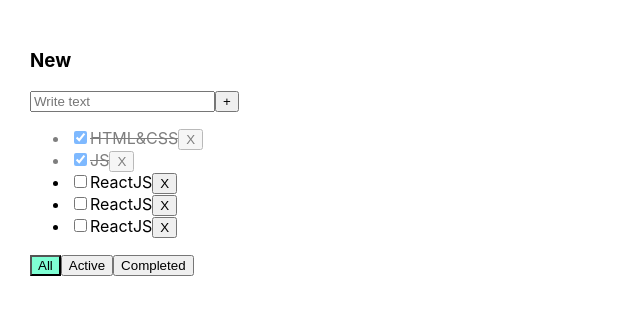
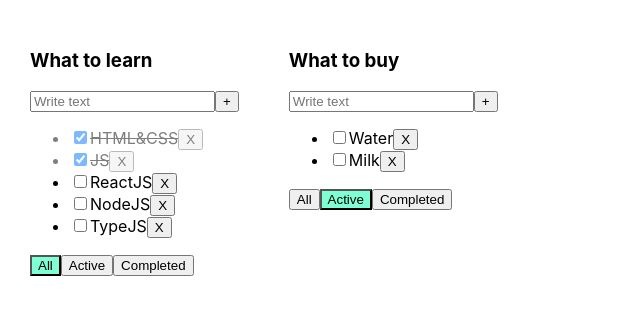
Before and after one commit to viketvova/TodoList-with-Typescript, a React (Create React App) app: page / in a window 1280 px wide. Shown: the top 314 px of the page, without its empty margins (0-640 px from the left). Built offline with nearby package versions, Linux system fonts and the light colour scheme.

Commit message:
Many todolists (Associative arrays)

```diff
--- a/src/App.tsx
+++ b/src/App.tsx
@@ -1,61 +1,92 @@
 import React, { useState } from "react";
 import "./App.css";
-import { Todolist } from "./Todolist";
+import { TaskType, Todolist } from "./Todolist";
 import { v1 } from "uuid";
 
 export type FilterValueType = "All" | "Active" | "Completed";
+export type TasksType = {
+  [id: string]: Array<TaskType>;
+};
+type TodolistsType = { id: string; title: string; filter: FilterValueType };
 
 function App() {
-  let [filter, setFilter] = useState<FilterValueType>("All");
-  let [tasks, setTasks] = useState([
+  let todolistId1 = v1();
+  let todolistId2 = v1();
+
+  let [todolists, setTodolists] = useState<Array<TodolistsType>>([
+    { id: todolistId1, title: "What to learn", filter: "All" },
+    { id: todolistId2, title: "What to buy", filter: "Active" },
+  ]);
+  let [tasks, setTasks] = useState<TasksType>({
+    [todolistId1]: [
       { id: v1(), title: "HTML&CSS", isDone: true },
       { id: v1(), title: "JS", isDone: true },
       { id: v1(), title: "ReactJS", isDone: false },
-    { id: v1(), title: "ReactJS", isDone: false },
-    { id: v1(), title: "ReactJS", isDone: false },
-  ]);
+      { id: v1(), title: "NodeJS", isDone: false },
+      { id: v1(), title: "TypeJS", isDone: false },
+    ],
+    [todolistId2]: [
+      { id: v1(), title: "Book", isDone: true },
+      { id: v1(), title: "Soap", isDone: true },
+      { id: v1(), title: "Water", isDone: false },
+      { id: v1(), title: "Milk", isDone: false },
+    ],
+  });
 
-  function addTask(title: string) {
-    if (title !== "") {
+  function addTask(title: string, todolistId: string) {
     let newTask = { id: v1(), title: title, isDone: false };
-      setTasks([newTask, ...tasks]);
-    }
+    let todolistTasks = tasks[todolistId];
+    tasks[todolistId] = [newTask, ...todolistTasks];
+    setTasks({ ...tasks });
   }
 
-  function removeTask(id: string) {
-    setTasks(tasks.filter((el) => el.id !== id));
+  function removeTask(id: string, todolistId: string) {
+    let newTodolistTasks = tasks[todolistId].filter((el) => el.id !== id);
+    tasks[todolistId] = newTodolistTasks;
+    setTasks({ ...tasks });
   }
 
-  function changeFilter(filter: "All" | "Active" | "Completed") {
-    setFilter(filter);
+  function changeFilter(filter: FilterValueType, id: string) {
+    todolists.map((el) => {
+      return el.id === id ? (el.filter = filter) : el.filter;
+    });
+    setTodolists([...todolists]);
   }
 
-  function changeCheckbox(id: any) {
+  function changeCheckbox(id: any, todolistId: string) {
     let newTasks = tasks;
-    newTasks.map((el) => (el.id === id ? (el.isDone = !el.isDone) : el.isDone));
-    setTasks([...newTasks]);
-  }
-
-  let todolistTasks = tasks;
-  if (filter === "Active") {
-    todolistTasks = tasks.filter((el) => !el.isDone);
-  }
-  if (filter === "Completed") {
-    todolistTasks = tasks.filter((el) => el.isDone);
+    newTasks[todolistId].map((el) =>
+      el.id === id ? (el.isDone = !el.isDone) : el.isDone
+    );
+    setTasks({ ...newTasks });
   }
 
   return (
     <div className="App">
+      {todolists.map((el) => {
+        let todolistTasks = tasks[el.id];
+        let tasksForTodolist = todolistTasks;
+        if (el.filter === "Active") {
+          tasksForTodolist = todolistTasks.filter((el) => !el.isDone);
+        }
+        if (el.filter === "Completed") {
+          tasksForTodolist = todolistTasks.filter((el) => el.isDone);
+        }
+        return (
           <Todolist
-        title="New"
+            key={el.id}
+            id={el.id}
+            title={el.title}
             placeholder="Write text"
-        tasks={todolistTasks}
+            tasks={tasksForTodolist}
             removeTask={removeTask}
             changeFilter={changeFilter}
             addTask={addTask}
             changeCheckbox={changeCheckbox}
-        filter={filter}
+            filter={el.filter}
           />
+        );
+      })}
     </div>
   );
 }
--- a/src/Todolist.tsx
+++ b/src/Todolist.tsx
@@ -1,19 +1,20 @@
 import React, { ChangeEvent, KeyboardEvent, useState } from "react";
 import { FilterValueType } from "./App";
 
-type TasksType = {
+export type TaskType = {
   id: string;
   title: string;
   isDone: boolean;
 };
 type PropsType = {
+  id: string;
   title: string;
   placeholder: string;
-  tasks: Array<TasksType>;
-  removeTask: (id: string) => void;
-  changeFilter: (filter: FilterValueType) => void;
-  addTask: (title: string) => void;
-  changeCheckbox: (id: string) => void;
+  tasks: TaskType[];
+  removeTask: (id: string, todolistId: string) => void;
+  changeFilter: (filter: FilterValueType, id: string) => void;
+  addTask: (title: string, id: string) => void;
+  changeCheckbox: (id: string, todolistId: string) => void;
   filter: FilterValueType;
 };
 
@@ -30,7 +31,7 @@ export function Todolist(props: PropsType) {
   }
   function addTaskButton() {
     if (input.trim() !== "") {
-      props.addTask(input.trim());
+      props.addTask(input.trim(), props.id);
       setInput("");
     } else {
       setError(true);
@@ -43,13 +44,13 @@ export function Todolist(props: PropsType) {
   }
 
   function onAllButtonClick() {
-    props.changeFilter("All");
+    props.changeFilter("All", props.id);
   }
   function onActiveButtonClick() {
-    props.changeFilter("Active");
+    props.changeFilter("Active", props.id);
   }
   function onCompletedButtonClick() {
-    props.changeFilter("Completed");
+    props.changeFilter("Completed", props.id);
   }
   return (
     <div>
@@ -70,10 +71,10 @@ export function Todolist(props: PropsType) {
       <ul>
         {props.tasks.map((task) => {
           function removeTask() {
-            props.removeTask(task.id);
+            props.removeTask(task.id, props.id);
           }
           function changeCheckbox() {
-            props.changeCheckbox(task.id);
+            props.changeCheckbox(task.id, props.id);
           }
           return (
             <li key={task.id} className={task.isDone ? "is-done" : ""}>
```
Lines whose indentation alone changed are shown as unchanged.
